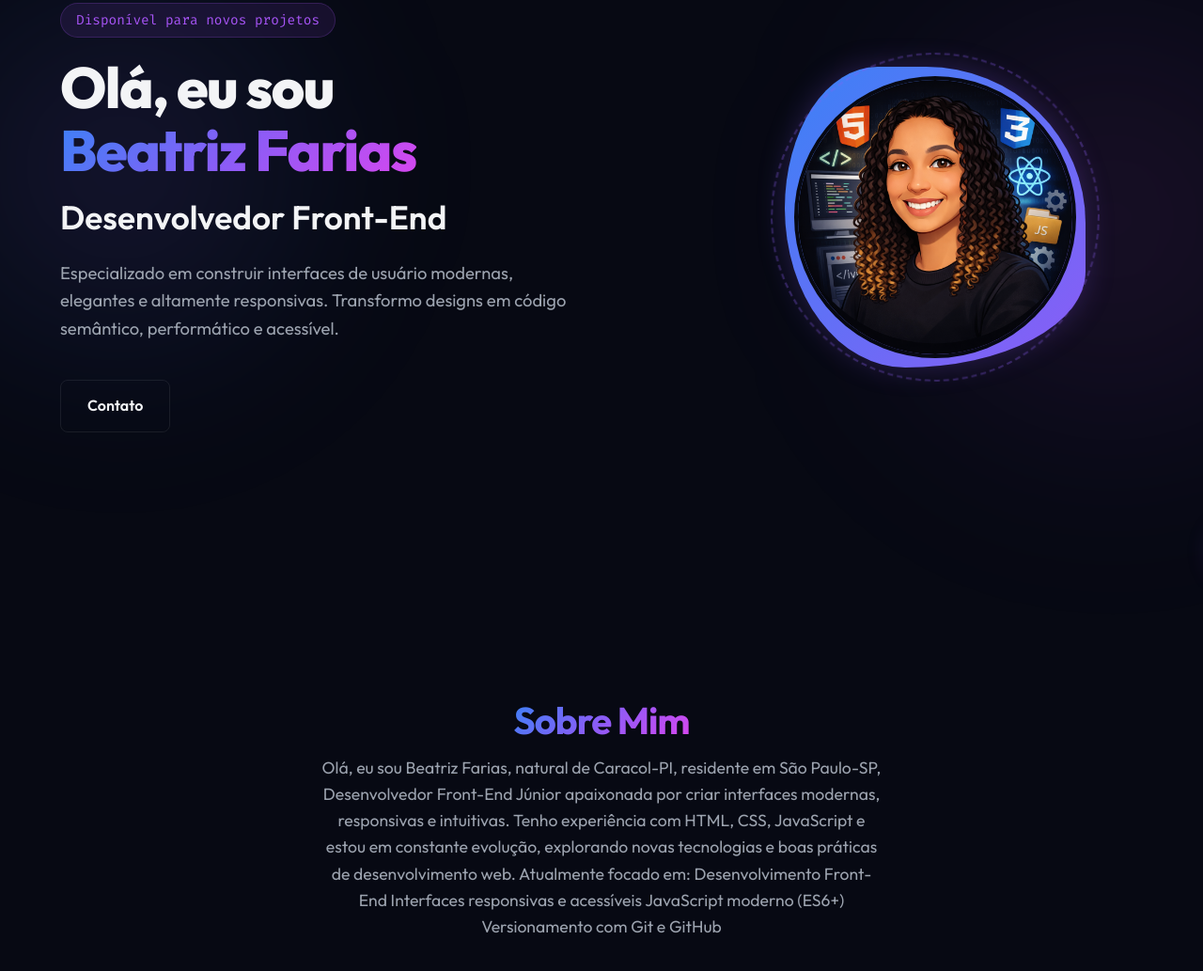
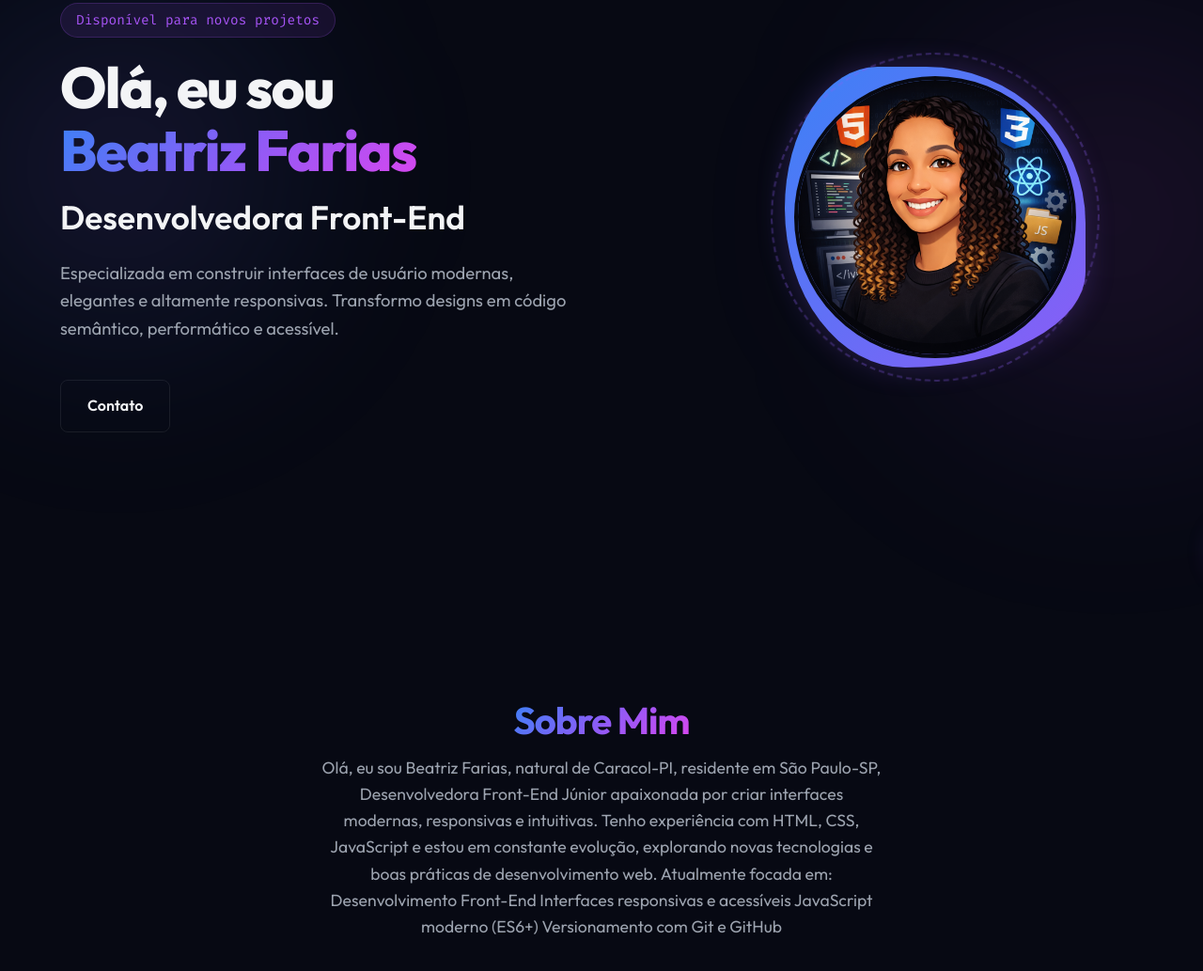
Before and after one commit to Bia-farias/portfolio-beatriz-farias, a plain HTML site: page index.html in a window 1280 px wide. Shown: the part 159-1192 px from the top of the page at 94% size. Drawn offline with Linux system fonts and the light colour scheme.

Commit message:
docs: adicionar README.md detalhado e ajustar concordancia de genero no index.html e scripts

```diff
--- a/index.html
+++ b/index.html
@@ -5,8 +5,8 @@
     <meta charset="UTF-8">
     <meta name="viewport" content="width=device-width, initial-scale=1.0">
     <meta name="description"
-        content="Portfólio de Beatriz Farias - Desenvolvedor Front-End. Especialista em criar interfaces modernas, responsivas e de alta performance.">
-    <title>Beatriz Farias | Desenvolvedor Front-End</title>
+        content="Portfólio de Beatriz Farias - Desenvolvedora Front-End. Especialista em criar interfaces modernas, responsivas e de alta performance.">
+    <title>Beatriz Farias | Desenvolvedora Front-End</title>
     <!-- Estilos -->
     <link rel="stylesheet" href="css/style.css">
 </head>
@@ -47,10 +47,10 @@
                     <span class="hero-tag">Disponível para novos projetos</span>
                     <h1 class="hero-title">Olá, eu sou <br><span class="gradient-text">Beatriz Farias</span></h1>
                     <div class="hero-subtitle">
-                        <span class="typing-text" id="typing-text">Desenvolvedor Front-End</span>
+                        <span class="typing-text" id="typing-text">Desenvolvedora Front-End</span>
                     </div>
                     <p class="hero-description">
-                        Especializado em construir interfaces de usuário modernas, elegantes e altamente responsivas.
+                        Especializada em construir interfaces de usuário modernas, elegantes e altamente responsivas.
                         Transformo designs em código semântico, performático e acessível.
                     </p>
                     <div class="hero-buttons">
@@ -76,12 +76,12 @@
                     <p>
                         Olá, eu sou Beatriz Farias, natural de Caracol-PI, residente em São Paulo-SP,
 
-                        Desenvolvedor Front-End Júnior apaixonada por criar interfaces modernas,
+                        Desenvolvedora Front-End Júnior apaixonada por criar interfaces modernas,
                         responsivas e intuitivas. Tenho experiência com HTML, CSS, JavaScript
                         e estou em constante evolução, explorando novas tecnologias e boas práticas de
                         desenvolvimento web.
 
-                        Atualmente focado em:
+                        Atualmente focada em:
 
                         Desenvolvimento Front-End
                         Interfaces responsivas e acessíveis
@@ -102,7 +102,7 @@
                                 </div>
                                 <h4>Experiência</h4>
                                 <p>
-                                    Desenvolvedor Front-End Júnior em constante aprendizado,
+                                    Desenvolvedora Front-End Júnior em constante aprendizado,
                                     adquirindo experiência através de projetos práticos e estudos contínuos.
                                 </p>
 
@@ -350,7 +350,7 @@
                     <div class="contact-info reveal">
                         <div class="contact-info-title">
                             <h3>Vamos construir algo incrível juntos</h3>
-                            <p>Estou aberto a oportunidades freelance, projetos de contrato ou posições de tempo
+                            <p>Estou aberta a oportunidades freelance, projetos de contrato ou posições de tempo
                                 integral.</p>
                         </div>
 
@@ -386,7 +386,7 @@
                         </div>
 
                         <div class="social-links">
-                            <a href="#" class="social-btn" aria-label="GitHub">
+                            <a href="https://github.com/Bia-farias" target="_blank" rel="noopener noreferrer" class="social-btn" aria-label="GitHub">
                                 <svg viewBox="0 0 24 24" fill="none" stroke="currentColor" stroke-width="2"
                                     stroke-linecap="round" stroke-linejoin="round">
                                     <path
@@ -394,7 +394,7 @@
                                     </path>
                                 </svg>
                             </a>
-                            <a href="#" class="social-btn" aria-label="LinkedIn">
+                            <a href="https://www.linkedin.com/in/beatriz-fariass" target="_blank" rel="noopener noreferrer" class="social-btn" aria-label="LinkedIn">
                                 <svg viewBox="0 0 24 24" fill="none" stroke="currentColor" stroke-width="2"
                                     stroke-linecap="round" stroke-linejoin="round">
                                     <path
--- a/js/main.js
+++ b/js/main.js
@@ -61,7 +61,7 @@ document.addEventListener('DOMContentLoaded', () => {
        Efeito de Digitação (Typing Effect)
        ========================================================================== */
     const typingSpan = document.getElementById('typing-text');
-    const roles = ['Desenvolvedor Front-End', 'Criador de Interfaces', 'Especialista em React', 'Focado em UX/UI'];
+    const roles = ['Desenvolvedora Front-End', 'Criadora de Interfaces', 'Especialista em React', 'Focada em UX/UI'];
     let roleIndex = 0;
     let charIndex = 0;
     let isDeleting = false;
```
Also changed, not shown: 2 other files.
